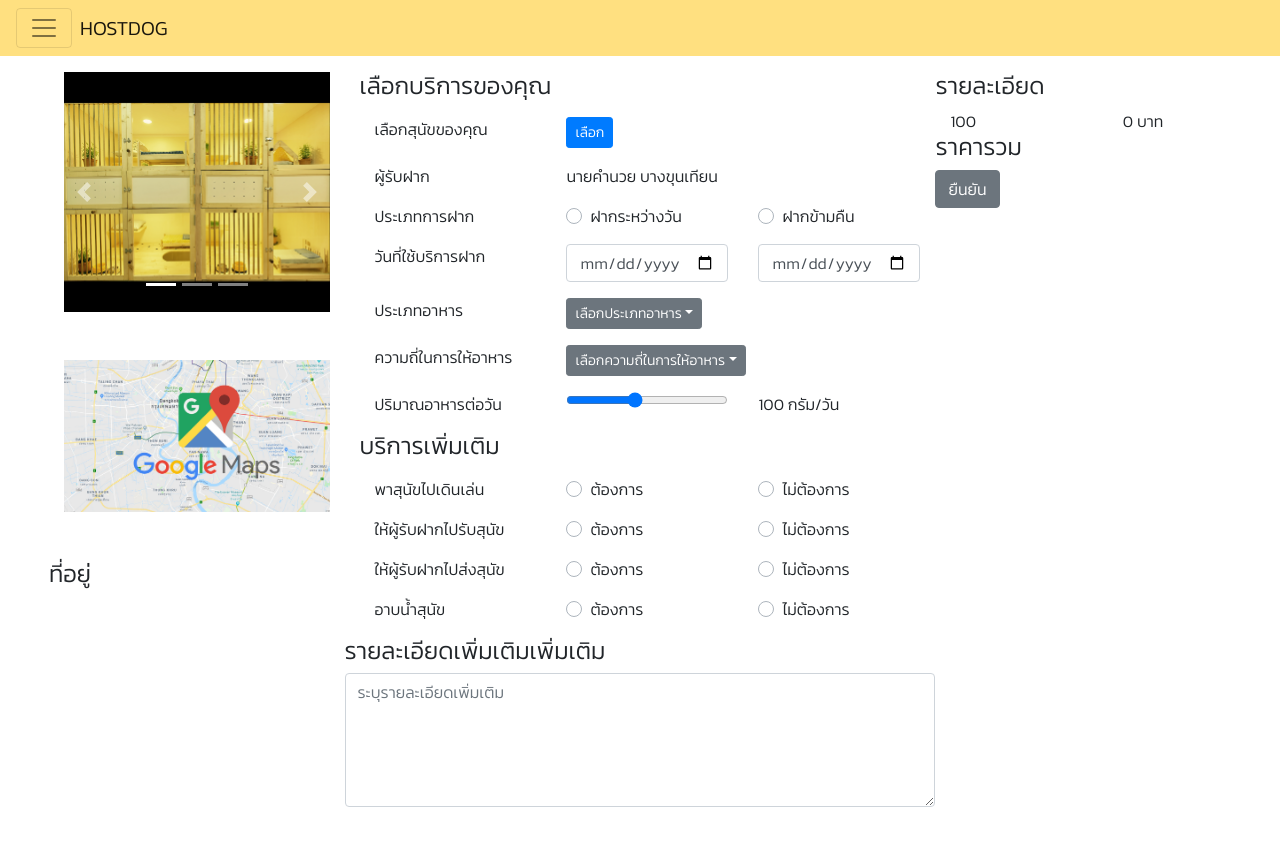
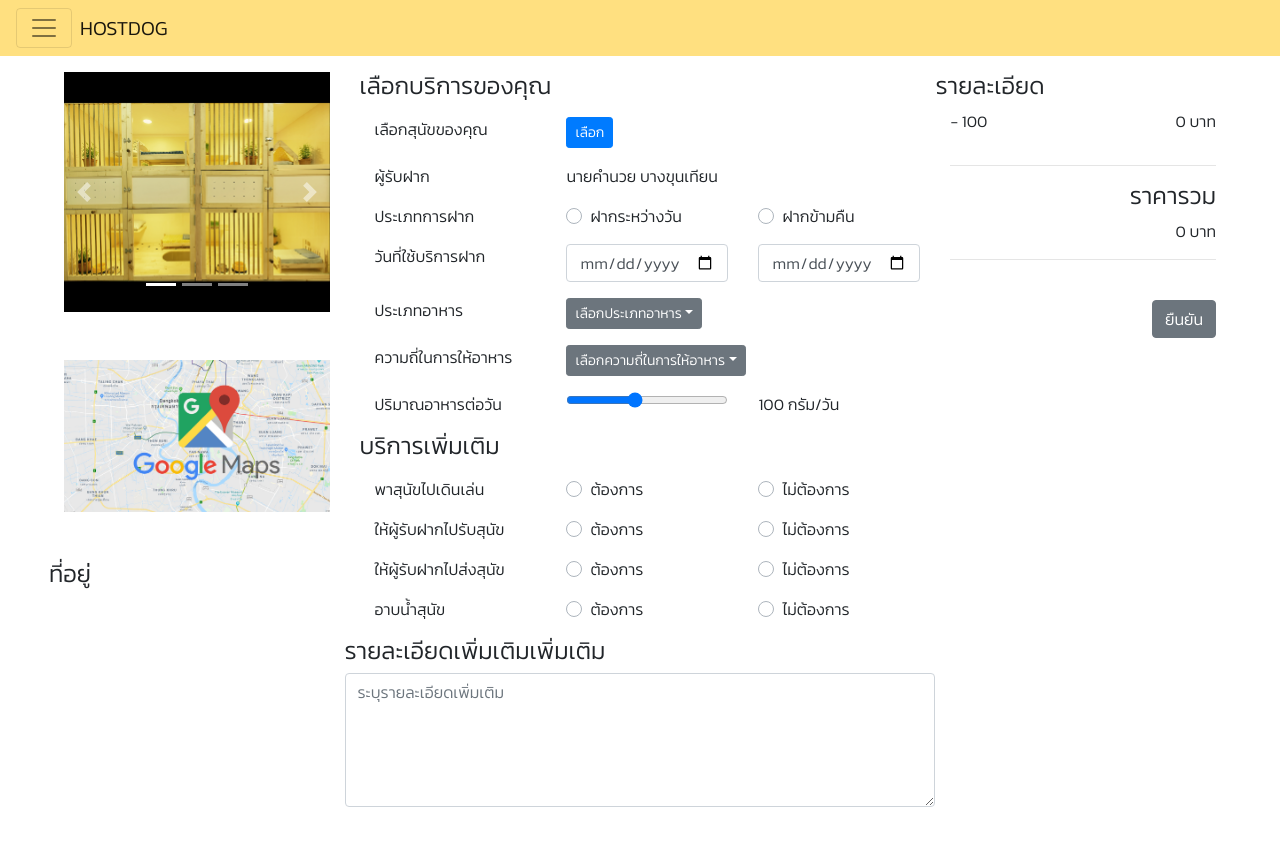
Before and after one commit to Hostdogs/Hostdog-Frontend, a React (Create React App) app in the folder frontend/: page /service in a window 1280 px wide. Before the commit the page ends 823 px from the top, so only its background shows below. Built offline with nearby package versions, Linux system fonts and the light colour scheme.

Commit message:
update detail service

```diff
--- a/frontend/src/components/ServicePage/ServiceDetail.js
+++ b/frontend/src/components/ServicePage/ServiceDetail.js
@@ -6,7 +6,7 @@ export default function ServiceDetail(props) {
   let detailServices = [
     { name: "", price: 1000, isSelect: false },
     { name: "", price: 0, isSelect: false },
-    { name: "", price: 0, isSelect: false },
+    { name: "", price: 100, isSelect: false },
     { name: "", price: 0, isSelect: false },
     { name: "", price: 0, isSelect: false },
     { name: "", price: 0, isSelect: false },
@@ -73,20 +73,40 @@ export default function ServiceDetail(props) {
   const detailServiceElements = selectedService.map((detail, index) => {
     return (
       <Row key={index}>
-        <Col xs="7">{detail.name}</Col>
-        <Col xs="5">{detail.price} บาท</Col>
+        <Col xs="7">
+          <p>- {detail.name}</p>
+        </Col>
+        <Col xs="5" align="right">
+          {detail.price} บาท
+        </Col>
       </Row>
     );
   });
+
+  let totalPrice = 0;
+  selectedService.forEach((service) => {
+    totalPrice += service.price;
+  });
+
   return (
     <div>
       <Row>
         <h4>รายละเอียด</h4>
       </Row>
       {detailServiceElements}
+      <hr></hr>
       <Row>
-        <h4>ราคารวม</h4>
+        <Col xs="12" align="right">
+          <h4>ราคารวม</h4>
+        </Col>
       </Row>
+      <Row>
+        <Col xs="12" align="right">
+          <p>{totalPrice} บาท</p>
+          <hr></hr>
+        </Col>
+      </Row>
+      <br />
     </div>
   );
 }
--- a/frontend/src/components/ServicePage/ServiceForm.js
+++ b/frontend/src/components/ServicePage/ServiceForm.js
@@ -408,7 +408,9 @@ export default function ServiceForm() {
           <ServiceDetail serviceInfo={serviceInfo} />
 
           <Row>
-            <Button onClick={onServiceSubmit}>ยืนยัน</Button>
+            <Col align="right">
+              <Button onClick={onServiceSubmit}>ยืนยัน</Button>
+            </Col>
           </Row>
         </Col>
       </Row>
--- a/frontend/src/components/ServicePage/ServicePage.js
+++ b/frontend/src/components/ServicePage/ServicePage.js
@@ -19,6 +19,7 @@ export default function ServicePage() {
           </Col>
           <Col xs="12" sm="12" md="12" lg="9">
             <ServiceForm />
+            <br />
           </Col>
         </Row>
       </div>
```
